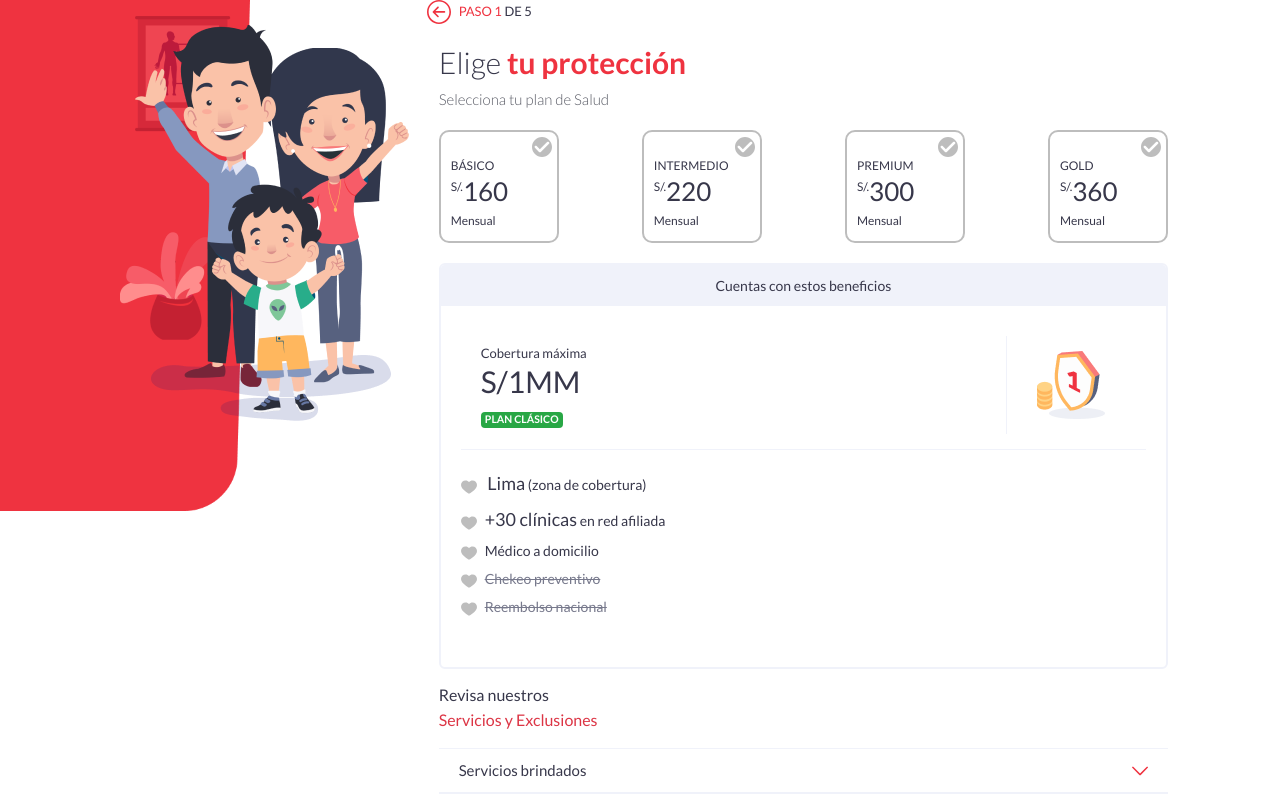
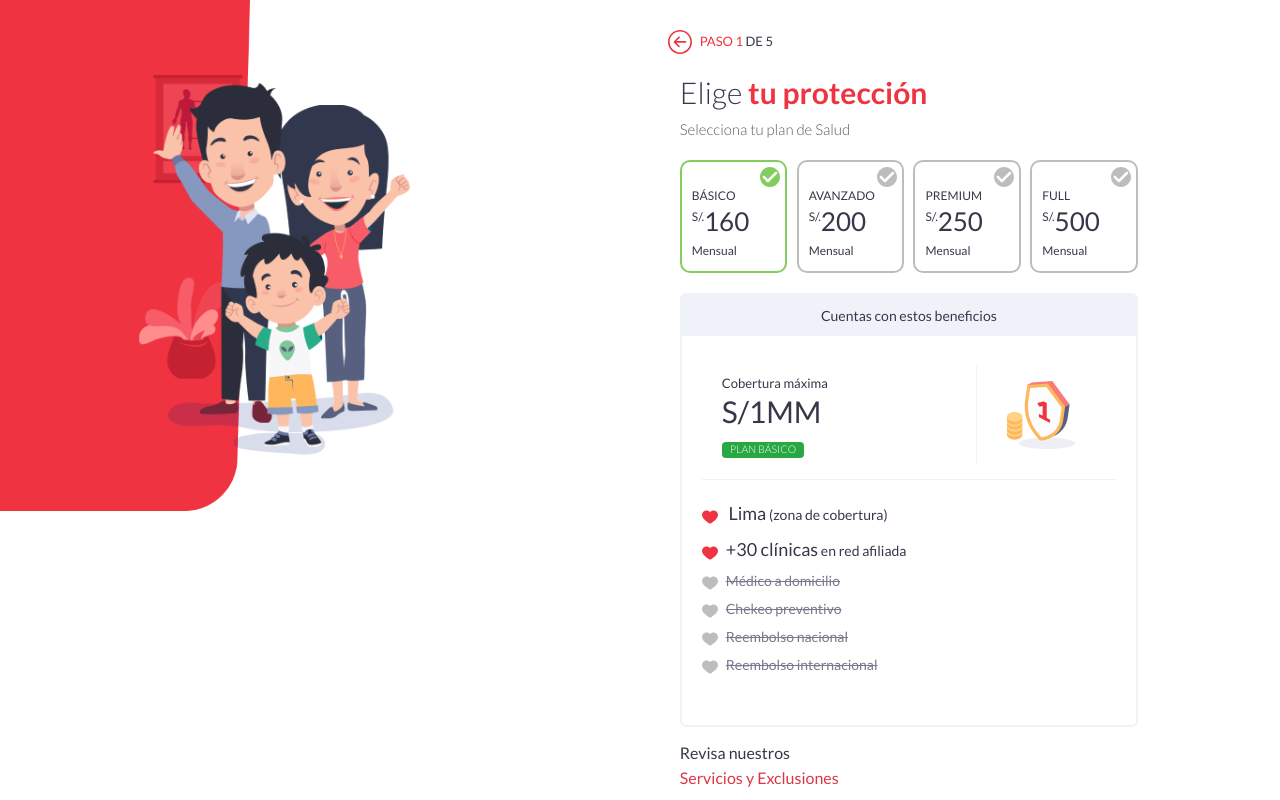
Before and after one commit to roger-urbano/cotizar-pedido-react, a React (Create React App) app: page /protection in a window 1280 px wide. Shown: the top 800 px of the page. Built offline with nearby package versions, Linux system fonts and the light colour scheme.

Commit message:
Added: Ajustes finales de maqueta y estilos

```diff
--- a/src/assets/scss/_grid-system.scss
+++ b/src/assets/scss/_grid-system.scss
@@ -97,7 +97,7 @@ $gap: 24px;
 .wrap--forms {
     // width: 100%;
     // max-width: 440px;
-    // padding-top: 30px;
-    // padding-bottom: 80px;
-    padding-right: 100px;
+    padding-top: 30px;
+    padding-bottom: 80px;
+    padding-right: 130px;
 }
--- a/src/components/header/header.scss
+++ b/src/components/header/header.scss
@@ -4,6 +4,13 @@
     display: flex;
     justify-content: space-between;
     align-items: stretch;
+    position: relative;
+}
+
+.header--logo {
+    position: absolute;
+    top: 20px;
+    left: 90px;
 }
 .header--left {
     background-color: $color-1;
@@ -14,6 +21,7 @@
     flex-direction: column;
     padding-left: 80px;
     // display: none;
+    padding-top: 90px;
 }
 
 .header--title {
@@ -59,11 +67,18 @@
     color: #fff;
 }
 
-.header--image {
+.header--figure {
     position: absolute;
     right: 0;
-    top: 0;
+    top: 60px;
     margin: 0;
+    width: 300px;
+}
+.header--img-family {
+    max-width: 100%;
+    height: auto;
+    display: block;
+
 }
 
 .header--item-icon {
--- a/src/components/header/header.tsx
+++ b/src/components/header/header.tsx
@@ -3,6 +3,7 @@ import imgBase from '../../assets/images/Base.png';
 import imgMobile from '../../assets/images/gl_mobile-20x20.png';
 import imgShield from '../../assets/images/gl_shield-20x20.png';
 import imgFamily from '../../assets/images/family.png';
+import imglogo from '../../assets/images/logo-rimac.png';
 import './header.scss';
 import { useLocation } from 'react-router-dom';
 
@@ -35,6 +36,7 @@ const Header = () => {
     return (
         <div  className={`grid--col-xs-12  ${location.pathname === "/login" ? 'grid--col-sm-7' : 'grid--col-sm-4' }`}>
             <div className="header">
+                <img  className="header--logo"src={imglogo} alt=""/>
                 { location.pathname === "/login" ?
                     <div className="header--left">
                         <h1 className="header--title">Seguro de
@@ -52,8 +54,8 @@ const Header = () => {
                 }
                 <div className="header--right">
                     <img className="header--background" src={imgBase} alt=""/>
-                        <figure className="header--image">
-                            <img className="header--image-family" src={imgFamily} alt=""/>
+                        <figure className="header--figure">
+                            <img className="header--img-family" src={imgFamily} alt=""/>
                         </figure>
                 </div>
             </div>
--- a/src/components/plan-benefits/plan-benfits.tsx
+++ b/src/components/plan-benefits/plan-benfits.tsx
@@ -1,13 +1,22 @@
 import React from 'react';
+import { CSSProperties } from 'react';
 import imgShield from '../../assets/images/shield.png'
 import HeartIcon from '../../assets/svgs/heart';
 import './plan-benefits.scss';
 
 interface PlanBenefitsProps {
     listBenefits?: [];
+    typePlanId: number;
+    typePlan: string;
 }
 
-const PlanBenefits: React.FC<PlanBenefitsProps> = ( listBenefits) => {
+const PlanBenefits: React.FC<PlanBenefitsProps> = ({ listBenefits, typePlanId, typePlan }) => {
+
+    const typePlanUp = typePlan.toUpperCase();
+
+    const boldText: CSSProperties = {
+        fontWeight: 300
+    } as const;
 
    return (
     <div className="benefits--card">
@@ -17,27 +26,30 @@ const PlanBenefits: React.FC<PlanBenefitsProps> = ( listBenefits) => {
                 <div className="benefits--coberture">
                     <small>Cobertura máxima</small>
                     <h5>S/1MM</h5>
-                    <span className="badge badge-success">PLAN CLÁSICO</span>
+                    <span className="badge badge-success px-2" style={ boldText }>{`PLAN ${typePlanUp ? typePlanUp :'BÁSICO'}`}</span>
                 </div>
                 <figure className="benefits--figure">
                     <img className="benefits--img" src={imgShield} alt=""/>
                 </figure>
             </div>
             <ul className="benefits--list">
-                <li className="benefits--item">
-                    <HeartIcon className="mr-2"/> <strong>Lima</strong> (zona de cobertura)
+                <li className={`benefits--item ${typePlanId > 0 ? '' : 'benefits--item-disabled'}`}>
+                    <HeartIcon className="mr-2" color={ typePlanId > 0 ? '#EF3340' : '#BDBDBD'}/> <strong>Lima</strong> (zona de cobertura)
                 </li>
-                <li className="benefits--item">
-                    <HeartIcon className="mr-2"/>
+                <li className={`benefits--item ${typePlanId > 0 ? '' : 'benefits--item-disabled'}`}>
+                    <HeartIcon className="mr-2" color={ typePlanId > 0 ? '#EF3340' : '#BDBDBD'}/>
                     <strong>+30 clínicas</strong> en red afiliada</li>
-                <li className="benefits--item">
-                    <HeartIcon className="mr-2"/>Médico a domicilio
+                <li className={`benefits--item ${ typePlanId > 1 ? '' : 'benefits--item-disabled'}`}>
+                    <HeartIcon className="mr-2" color={ typePlanId > 1 ? '#EF3340' : '#BDBDBD'}/>Médico a domicilio
                 </li>
-                <li className="benefits--item benefits--item-disabled">
-                    <HeartIcon className="mr-2"/>Chekeo preventivo
+                <li className={`benefits--item ${ typePlanId > 2 ? '' : 'benefits--item-disabled'}`}>
+                    <HeartIcon className="mr-2" color={ typePlanId > 2 ? '#EF3340' : '#BDBDBD'}/>Chekeo preventivo
                 </li>
-                <li className="benefits--item benefits--item-disabled">
-                    <HeartIcon className="mr-2"/>Reembolso nacional
+                <li className={`benefits--item ${ typePlanId > 3 ? '' : 'benefits--item-disabled'}`}>
+                    <HeartIcon className="mr-2" color={ typePlanId > 3 ? '#EF3340' : '#BDBDBD'}/>Reembolso nacional
+                </li>
+                <li className={`benefits--item ${ typePlanId > 3 ? '' : 'benefits--item-disabled'}`}>
+                    <HeartIcon className="mr-2" color={ typePlanId > 3 ? '#EF3340' : '#BDBDBD'}/>Reembolso internacional
                 </li>
             </ul>
         </div>
--- a/src/pages/ChooseProtection/index.tsx
+++ b/src/pages/ChooseProtection/index.tsx
@@ -18,7 +18,9 @@ const ChooseProtection = () => {
 
     const [typeDocument, setTypeDocument] = useState("");
     const [idPlan, setIdPlan] = useState(null)
-    const [indexActive, setIndexActive] =useState(-1)
+    const [typePlan, setTypePlan] = useState<string>("");
+    const [typePlanId, setTypePlanId] = useState<number>(1)
+    const [indexActive, setIndexActive] =useState(0)
     const [activeService, setActiveService] = useState(null)
     const { pathname } = useLocation();
 
@@ -33,9 +35,9 @@ const ChooseProtection = () => {
 
     const [dataPlan, setDataPlan] = useState([
         {typePlan: 'Básico', amount: 160, typePayment: 'Mensual', id: 1},
-        {typePlan: 'Intermedio', amount: 220, typePayment: 'Mensual', id: 2},
-        {typePlan: 'Premium', amount: 300, typePayment: 'Mensual', id: 4},
-        {typePlan: 'Gold', amount: 360, typePayment: 'Mensual', id: 3},
+        {typePlan: 'Avanzado', amount: 200, typePayment: 'Mensual', id: 2},
+        {typePlan: 'Premium', amount: 250, typePayment: 'Mensual', id: 3},
+        {typePlan: 'Full', amount: 500, typePayment: 'Mensual', id: 4},
     ]);
 
     const [dataServices, setDataServices] = useState([
@@ -58,9 +60,14 @@ const ChooseProtection = () => {
         }
       };
 
-      const onActivePlan = (id: any, index: number) => {
+      const onActivePlan = (id: any, index: number, typePlan: string) => {
         setIdPlan(idPlan === id ? null : id );
         setIndexActive(indexActive === index ? -1 : index)
+        setTypePlanId(id)
+        if (idPlan === id) {
+            setTypePlanId(0)
+        }
+        setTypePlan(typePlan)
       }
 
       const onActiveService = (index: any) => {
@@ -68,6 +75,7 @@ const ChooseProtection = () => {
       }
 
     return (
+        <div className="grid--col-xs-12 grid--col-sm-8">
             <div className="information">
                 <Steps
                     stepsTotal={5}
@@ -90,11 +98,11 @@ const ChooseProtection = () => {
                                         id={plan.id}
                                         index= {index}
                                         indexActive={indexActive}
-                                    handleActive={()=>onActivePlan(plan.id, index)}
+                                        handleActive={()=>onActivePlan(plan.id, index, plan.typePlan)}
                                     />
                                     )
                                 )}
-                            <PlanBenefits/>
+                                <PlanBenefits typePlanId={typePlanId} typePlan={typePlan}/>
                             </div>
                             <div className="grid--col-sm-12">
                                 <div className="mb-3">
@@ -107,7 +115,7 @@ const ChooseProtection = () => {
                             </div>
                             <div className="grid--col-sm-12 mb-3 mt-5 d-flex justify-content-between">
                             <span className="text-secondary cursor-pointer">Enviar cotización por correo</span>
-                         <ButtonToggle color="danger"
+                            <ButtonToggle color="danger" disabled={typePlanId === 0}
                                 onClick={handleClick}
                             >Comprar plan</ButtonToggle>
                             </div>
@@ -115,6 +123,7 @@ const ChooseProtection = () => {
                     </div>
                 </form>
             </div>
+        </div>
     )
 }
 
--- a/src/pages/Thankyou/index.tsx
+++ b/src/pages/Thankyou/index.tsx
@@ -11,6 +11,7 @@ const Thankyou = () => {
         history.push("/login");
     }
     return (
+        <div className="grid--col-xs-12 grid--col-sm-9">
             <div className="thankyou">
                 <div className="thankyou--content">
                     <Title
@@ -23,6 +24,7 @@ const Thankyou = () => {
                     </div>
                 </div>
             </div>
+        </div>
     )
 }
 
```
Also changed, not shown: src/assets/images/logo-rimac.png (added), 1 other file (tests, documents, lock files or other folders). Lines whose indentation alone changed are shown as unchanged.
